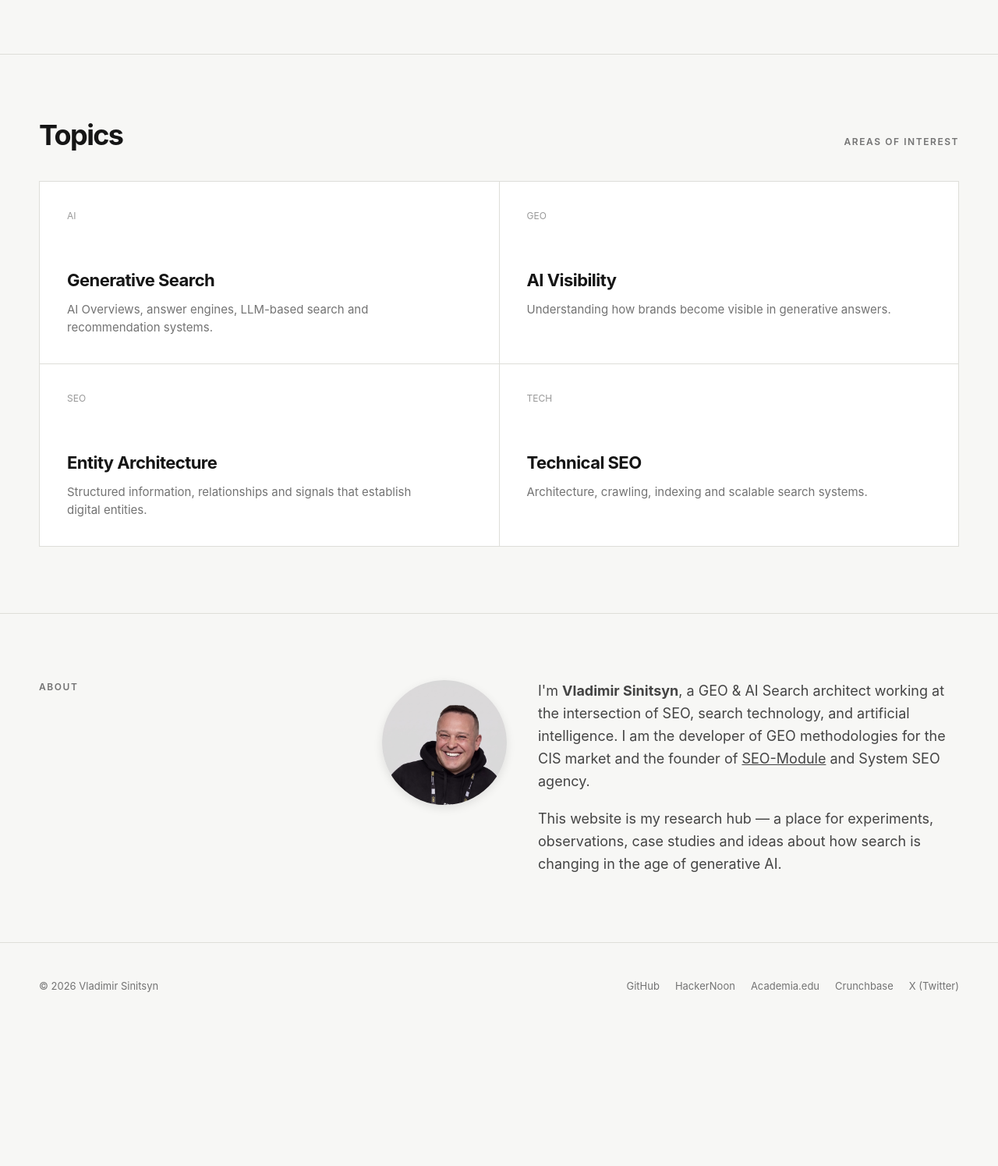
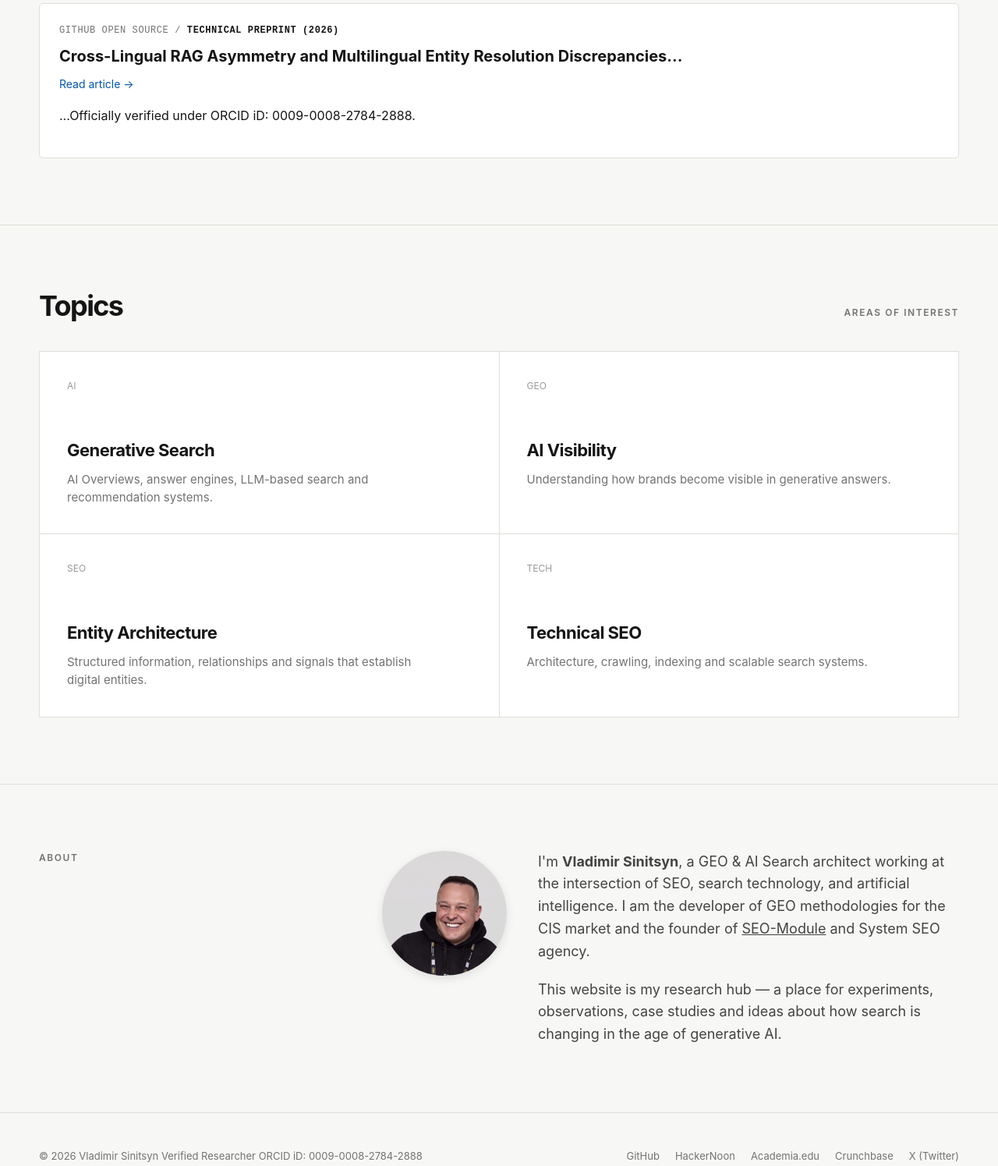
Before and after one commit to seopartner71-ux/vladimirsinitsyn.github.io, a plain HTML site: page index.html in a window 1280 px wide. Shown: the part 3354-4849 px from the top of the page at 78% size. Before the commit the page ends 4673 px from the top, so only its background shows below. Drawn offline with Linux system fonts and the light colour scheme.

Commit message:
Update index.html

```diff
--- a/index.html
+++ b/index.html
@@ -690,6 +690,15 @@
           <h3>Как я проверил SEO-статью, которую написал мой ИИ: 5 ошибок, которые стоят клиентам денег</h3>
           <a href="https://www.seonews.ru/analytics/kak-ya-proveril-seo-statyu-kotoruyu-napisal-moy-ii-5-oshibok-kotorye-stoyat-klientam-deneg/" target="_blank" rel="noopener" class="pub-link">Read article &rarr;</a>
         </article>
+         <article class="pub-item">
+        <div class="pub-meta">GitHub Open Source / <strong>Technical Preprint (2026)</strong></div>
+        <h3>Cross-Lingual RAG Asymmetry and Multilingual Entity Resolution Discrepancies...</h3>
+        <a href="https://github.com/seopartner71-ux/geo-rag-asymmetry-research/" target="_blank" rel="noopener" class="pub-link">Read article &rarr;</a>
+  <p>
+    ...Officially verified under ORCID iD: 0009-0008-2784-2888. <!-- И здесь тоже! -->
+  </p>
+           </article>
+</div>
 
       </div>
     </div>
@@ -790,7 +799,7 @@
   <div class="container footer-inner">
 
     <div>
-      © 2026 Vladimir Sinitsyn
+      © 2026 Vladimir Sinitsyn  Verified Researcher ORCID iD: 0009-0008-2784-2888
     </div>
 
     <div class="footer-links">
```
